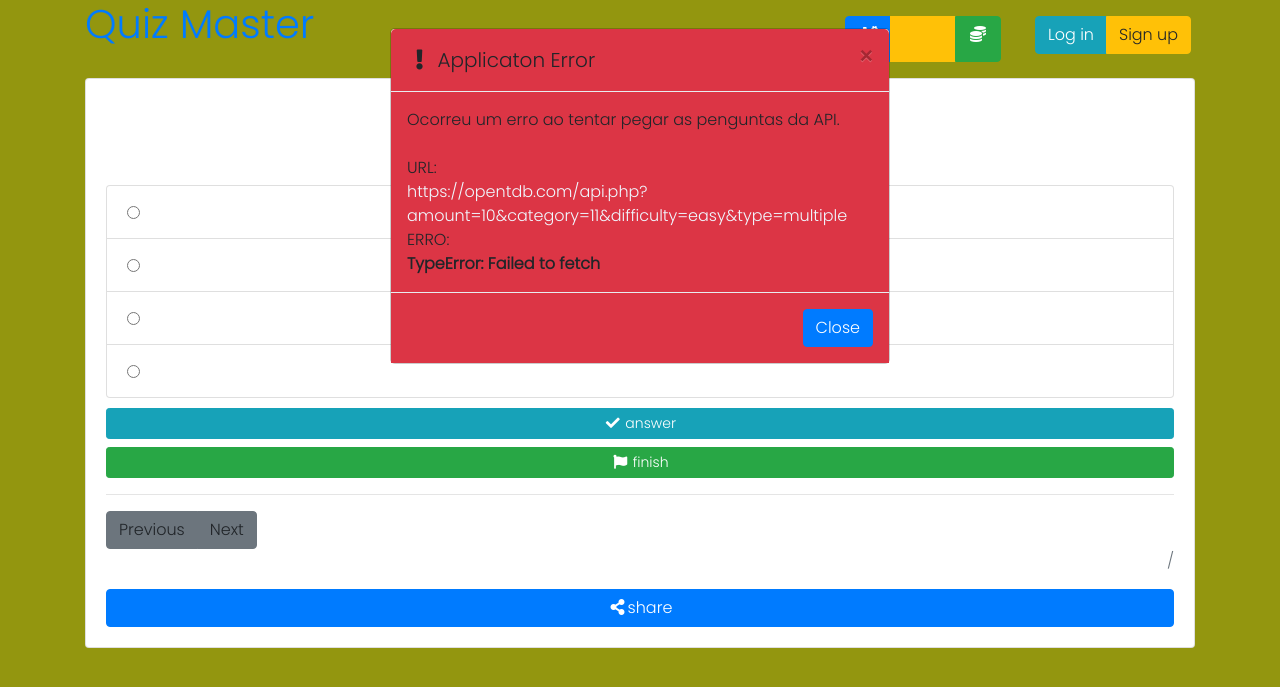
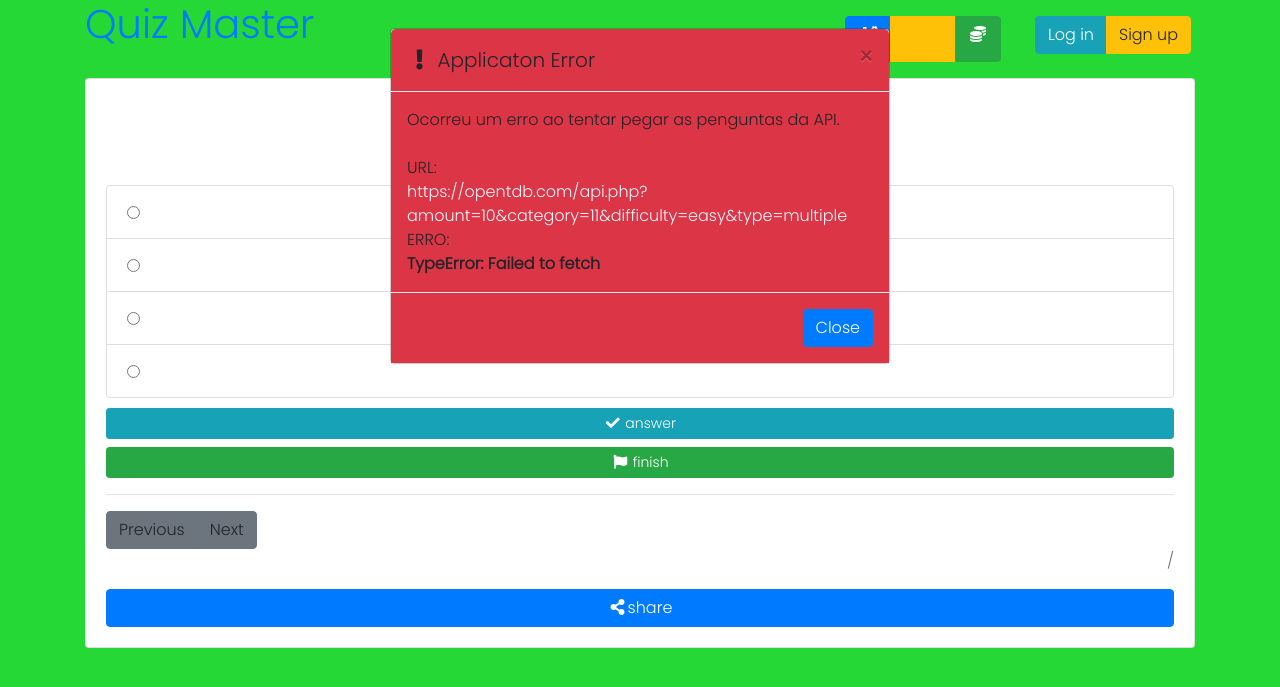
Before and after one commit to gelwg1/Quiz_Web, a PHP site: page / in a window 1280 px wide. Shown: the top 687 px of the page. Run offline with PHP 8.4, Linux system fonts and the light colour scheme; some libraries are stand-ins or nearby versions.

Commit message:
edit home_background

```diff
--- a/assets/style.css
+++ b/assets/style.css
@@ -1,7 +1,7 @@
 body{
 
     font-family: 'Poppins', sans-serif;
-    background-color: rgb(147, 150, 15);
+    background-color: rgb(38, 216, 53);
 
 }
 
```
